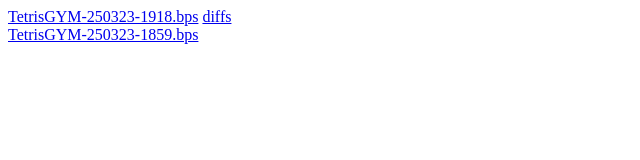
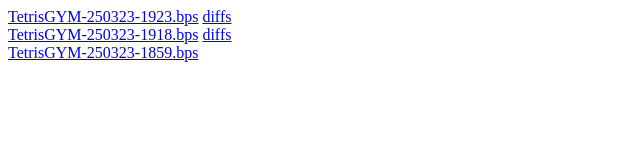
Before and after one commit to zohassadar/gymbuilds, a plain HTML site: page patches/index.html in a window 1280 px wide. Shown: the whole page, without its empty margins (0-640 px from the left). Drawn offline with Linux system fonts and the light colour scheme.

Commit message:
Automated update for

```diff
--- a/patches/index.html
+++ b/patches/index.html
@@ -5,6 +5,7 @@ Gym Patches
 </title>
 </head>
 <body>
+<a href="TetrisGYM-250323-1923.bps">TetrisGYM-250323-1923.bps</a>&nbsp<a href="https://github.com/zohassadar/TetrisGYM/compare/cc867cf2b124b1970d0d79e7eb1ae8a0769db09e...3dffd1c20c1c987634667574a545d82fafb41916">diffs</a><br>
 <a href="TetrisGYM-250323-1918.bps">TetrisGYM-250323-1918.bps</a>&nbsp<a href="https://github.com/zohassadar/TetrisGYM/compare/a7cfa86fdaa8badb1aafa09fcfc563e88a21a945...cc867cf2b124b1970d0d79e7eb1ae8a0769db09e">diffs</a><br>
 <a href="TetrisGYM-250323-1859.bps">TetrisGYM-250323-1859.bps</a>&nbsp<br>
 </body>
```
Also changed, not shown: 4 other files.
